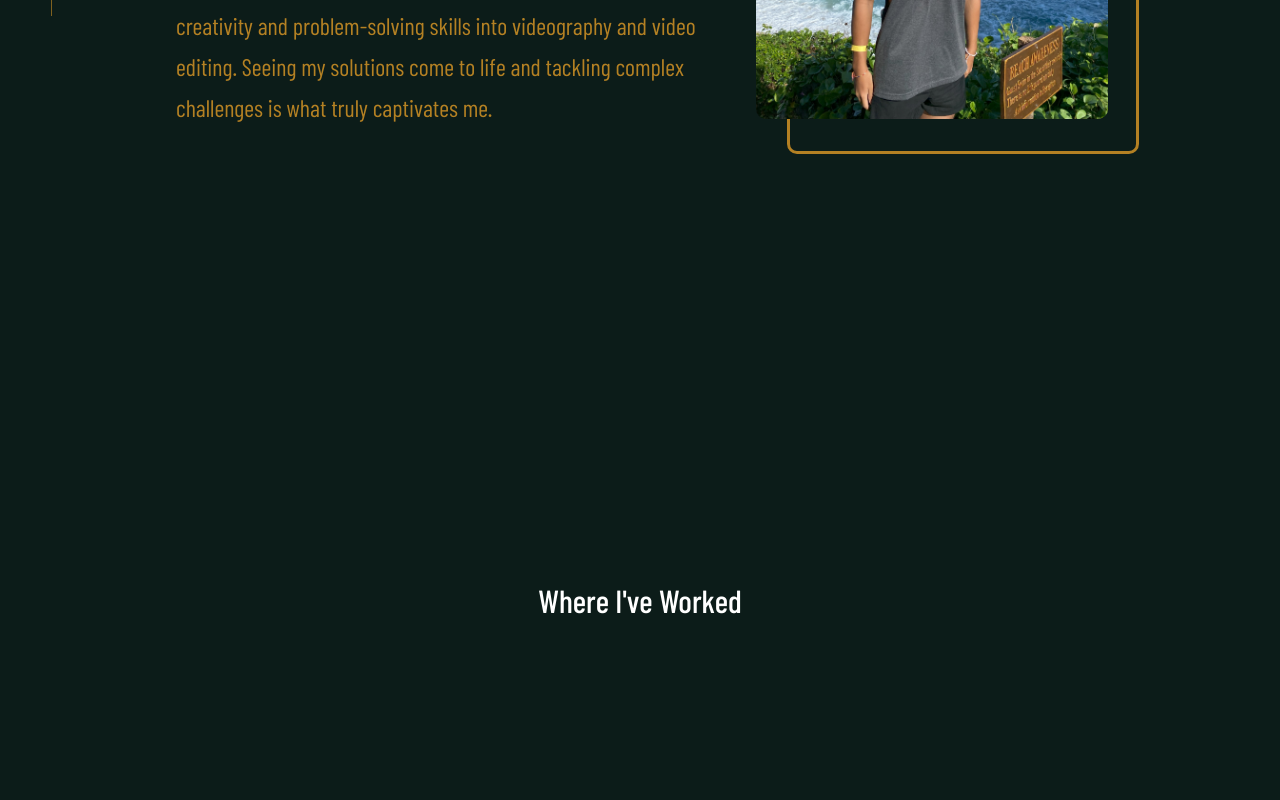
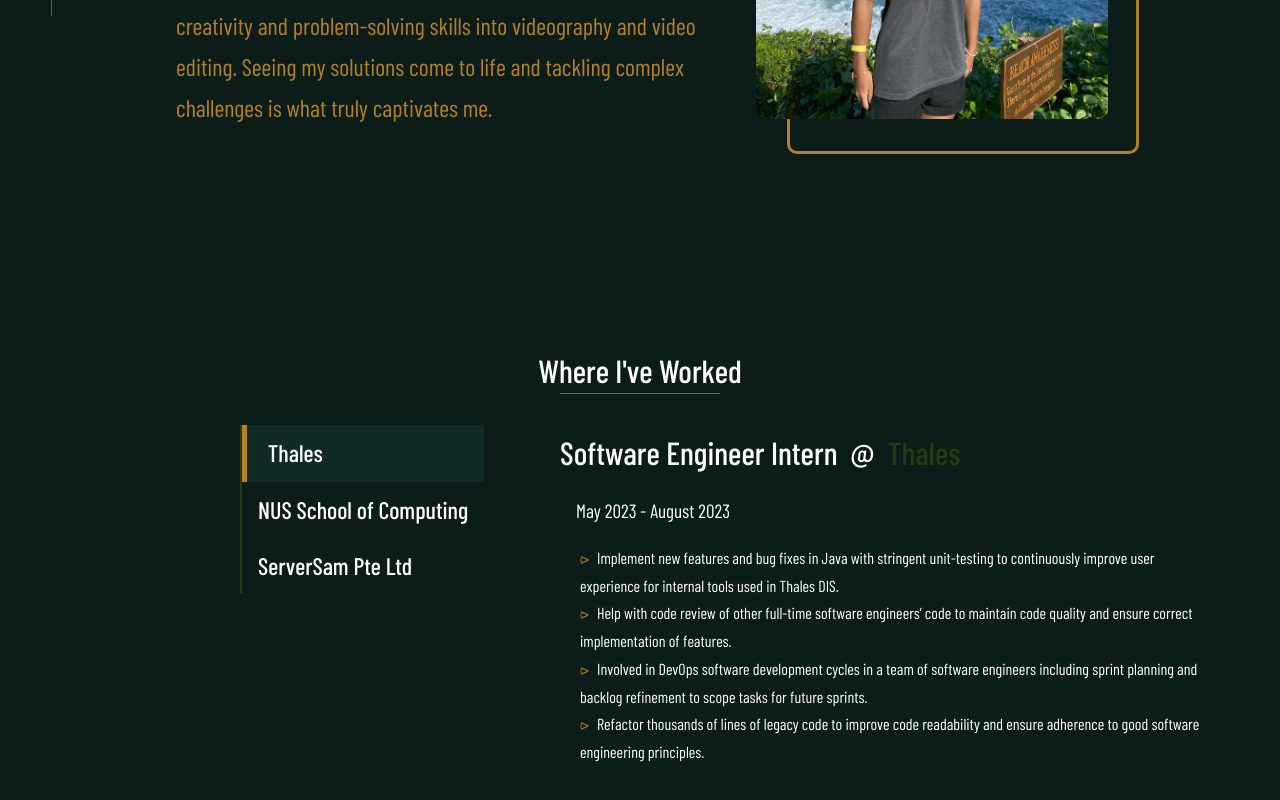
Before and after one commit to daytona65/portfolio, a React (Create React App) app: page / in a window 1280 px wide. Shown: the part 784-1584 px from the top of the page. Built offline with nearby package versions, Linux system fonts and the light colour scheme; a web font is replaced by a local one.

Commit message:
Add work experience functionality, not responsive yet

```diff
--- a/src/components/sections/Header/header.css
+++ b/src/components/sections/Header/header.css
@@ -16,6 +16,7 @@
     text-align: center;
     height: 100%;
     position: relative;
+    z-index: 5;
 }
 
 /* =================== CTA =======================*/
@@ -66,6 +67,17 @@
     font-size: 2rem;
     color: var(--color-white);
     font-weight: 500;
+}
+
+.biography__content h3::after {
+    content: '';
+    display: block;
+    width: 5rem;
+    height: 1px;
+    left: 26%;
+    top: 10%;
+    background: var(--color-light-transparent);
+    position: absolute;
 }
 
 .biography__content p {
--- a/src/components/sections/Work/work.css
+++ b/src/components/sections/Work/work.css
@@ -1,20 +1,144 @@
-.work {
-    position: relative;
-    padding-top: 7rem;
+.work__section {
     height: 100vh;
     margin-left: auto;
     margin-right: auto;
     max-width: 80rem;
+    flex-direction: column;
+    justify-content: center;
 }
 
-.work h3 {
-    text-align: center;
+.work__section h3 {
+    text-align: left;
     font-size: 2rem;
     color: var(--color-white);
     font-weight: 500;
 }
 
-.work p {
-    font-size: 1.5rem;
+.work__section h3::after {
+    content: '';
+    display: block;
+    width: 10rem;
+    height: 1px;
+    top: -10%;
+    background: var(--color-light-transparent);
+    position: absolute;
+}
+
+/* .work__section h3::after {
+    content: '';
+    width: 10rem;
+    height: 1px;
+    right: 0;
+    background: var(--color-light-transparent);
+    position: absolute;
+} */
+
+.job {
+    display: flex;
+    flex-direction: row;
+}
+
+.job__TabList {
+    display: flex;
+    width: 10.5rem;
+    height: 10.5rem;
+    flex-direction: column;
+    position: absolute;
+    list-style: none;
+    z-index: 3;
+    width: max-content;
+    border-left: 2px solid var(--color-primary);
+}
+
+.job__TabButton {
+    text-align: left;
+    padding: 0.5rem 1rem;
+    cursor:pointer;
+    transition: var(--transition1);
+}
+
+.job__TabButton_isActive {
+    text-align: left;
+    padding: 0.5rem 1.3rem;
+    cursor: pointer;
+    background-color: var(--color-bg-light);
+    border-left: 5px solid var(--color-light);
+    transition: var(--transition1);
+}
+
+.job__TabButton:hover {
+    background-color: var(--color-bg-light);
+}
+
+.job__Highlight {
+    position: absolute;
+    top: 0;
+    left: 0;
+    z-index: 10;
+    width: 2px;
+    height: var(--tab-height);
+    border-radius: var(--border-radius);
+    background: var(--green);
+    transform: translateY(calc(var(--activeTabId) * var(--tab-height)));
+    transition: transform 0.25s cubic-bezier(0.645, 0.045, 0.355, 1);
+    transition-delay: 0.1s;
+}
+
+.job__TabPanels {
+    margin-left: 10rem;
+    position: relative;
+    left: 20%;
+    width: 40rem;
+    height: 20rem;
+}
+
+.job__TabPanel {
+    width: 100%;
+    height: auto;
+}
+
+.range {
+    font-size: larger;
+}
+
+/* Panel Description */
+/* @font-face {
+font-family: 'YourCustomFont';
+src: url('your-custom-font.woff2') format('woff2'),
+        url('your-custom-font.woff') format('woff');
+} */
+
+ul {
+    list-style: none;
+    padding-left: 20px;
+}
+
+li::before {
+    content: "\2AA7"; /* Use the appropriate Unicode value for your font icon */
+    font-family: 'YourCustomFont';
     color: var(--color-light);
+    margin-right: 8px;
 }
+
+/*======================== Fade Transition ======================= */
+/* The starting state of the component before it enters */
+.fade-enter {
+    opacity: 0;
+}
+
+  /* The active state of the component while it is entering */
+.fade-enter-active {
+    opacity: 1;
+    transition: opacity 250ms;
+}
+
+  /* The starting state of the component before it exits */
+.fade-exit {
+    opacity: 1;
+}
+
+  /* The active state of the component while it is exiting */
+.fade-exit-active {
+    opacity: 0;
+    transition: opacity 250ms;
+}
--- a/src/components/sections/Work/work.jsx
+++ b/src/components/sections/Work/work.jsx
@@ -1,50 +1,121 @@
-import React from 'react';
+import React, { useState, useEffect, useRef  }from 'react';
+import { Marked } from 'marked';
+import ReactMarkdown from 'react-markdown';
 import './work.css';
-import { useState } from 'react';
-import styled from 'styled-components';
-
+import { CSSTransition } from 'react-transition-group';
+import styled, { ThemeProvider } from 'styled-components';
 
 const Work = () => {
-	const Thales = {
+	const jobData = [
+		{
 			title: 'Software Engineer Intern',
 			company: 'Thales',
 			location: 'Singapore',
 			range: 'May 2023 - August 2023',
 			url: 'https://www.linkedin.com/company/thales/mycompany/verification/',
-		description: `-	Implement new features and bug fixes in Java with stringent unit-testing to continuously improve user experience for internal tools used in Thales DIS.
-		-	Help with code review of other full-time software engineers’ code to maintain code quality and ensure correct implementation of features.
-		-	Involved in DevOps software development cycles in a team of software engineers including sprint planning and backlog refinement to scope tasks for future sprints.
-		-	Refactor thousands of lines of legacy code to improve code readability and ensure adherence to good software engineering principles.`,
-	};
+			description: [
+				"Implement new features and bug fixes in Java with stringent unit-testing to continuously improve user experience for internal tools used in Thales DIS.",
+				"Help with code review of other full-time software engineers’ code to maintain code quality and ensure correct implementation of features.",
+				"Involved in DevOps software development cycles in a team of software engineers including sprint planning and backlog refinement to scope tasks for future sprints.",
+				"Refactor thousands of lines of legacy code to improve code readability and ensure adherence to good software engineering principles.",
+			],
+		},
 
-	const Nus = {
+		{
 			title: 'Teaching Assistant',
 			company: 'NUS School of Computing',
 			location: 'Singapore',
 			range: 'January 2023 - April 2023',
 			url: 'https://nus.edu.sg/careers/teaching.html',
-		description: `- Taught two tutorial classes of a total of 23 students for CS2100 Computer Organisation, a course on the concepts of MIPS Architecture.
-		- Guided students through tutorials and assignments with a gamified learning system to make learning enjoyable
-		- Graded their assignments and projects while providing constructive feedback afterwards.`,
-	};
+			description: [
+				"Taught two tutorial classes of a total of 23 students for CS2100 Computer Organisation, a course on the concepts of MIPS Architecture",
+				"Guided students through tutorials and assignments with a gamified learning system to make learning enjoyable",
+				"Graded their assignments and projects while providing constructive feedback afterwards.",
+			],
+		},
 
-	const Sam = {
+		{
 			title: 'Junior Full Stack Developer',
 			company: 'ServerSam Pte Ltd',
 			location: 'Singapore',
 			range: 'May 2022 - July 2022',
 			url: 'https://www.linkedin.com/company/serversam-pte-ltd/',
-		description: `- Developed websites for e-commerce businesses on the ASP.NET framework with SQL Server Management studio databases in Javascript, C#, HTML, CSS
-		- Worked with other interns to implement features and resolve bug tickets.`,
-	};
+			description: [
+				"Developed websites for e-commerce businesses on the ASP.NET framework with SQL Server Management studio databases in Javascript, C#, HTML, CSS",
+				"Worked with other interns to implement features and resolve bug tickets.",
+			],
+		},
+	];
 
+	const [activeIndex, setActiveIndex] = useState(0);
+	const [tabFocus, setTabFocus] = useState(null);
+	const tabs = useRef([]);
+	const revealContainer = useRef(null);
 
-	const [activeTabId, setActiveTabId] = useState(3);
 	return (
-		<section className="work">
-            <h3>Where I've Worked</h3>
+		<section id="work" className="work__section">
+            <h3 className="work__header">Where I've Worked</h3>
+			&nbsp;&nbsp;&nbsp;&nbsp;
+			<div className="job">
+				<div className="job__TabList" role="tablist" aria-label="Job tabs">
+					{jobData.map((job, index) => {
+						const { company } = job;
+						return (
+							<div
+								className={activeIndex === index ? "job__TabButton_isActive" : "job__TabButton"}
+								key={index}
+								isActive={activeIndex === index}
+								onClick={() => setActiveIndex(index)}
+								ref={el => (tabs.current[index] = el)}
+								id={`tab-${index}`}
+								role="tab"
+								tabIndex={activeIndex === index ? '0' : '-1'}
+								aria-selected={activeIndex === index ? true : false}
+								aria-controls={`panel-${index}`}
+								>
+								<h2>{company}</h2>
+							</div>
+						);
+					})}
+					<div className="job__Highlight" style={{ 'activeTabId': activeIndex }}/>
+				</div>
 
+				<div className="job__TabPanels">
+					{jobData.map((job, index) => {
+						const { title, company, location, range, url, description } = job;
+						return (
+							<CSSTransition key={index} in={activeIndex === index} classNames="fade">
+								<div
+									className="job__TabPanel"
+									id={`panel-${index}`}
+									role="tabpanel"
+									tabIndex={activeIndex === index ? '0' : '-1'}
+									aria-labelledby={`tab-${index}`}
+									aria-hidden={activeIndex !== index}
+									hidden={activeIndex !== index}>
+									<h3>
+										<span>{title}</span>
+										<span className="company">
+											&nbsp; @ &nbsp;
+											<a href={url} className="inline-link">
+												{company}
+											</a>
+										</span>
+									</h3>
 
+									<p className="range">{range}</p>
+									<ul>
+										{description.map((point, index) => (
+											<li key={index}>{point}</li>
+										))}
+									</ul>
+								</div>
+
+							</CSSTransition>
+						);
+					})}
+				</div>
+			</div>
         </section>
 	);
 };
--- a/src/index.css
+++ b/src/index.css
@@ -12,6 +12,7 @@
 
 :root {
   --color-bg: #0c1c19;
+  --color-bg-light: rgb(17, 42, 37);
   --color-bg-variant: #424109;
   --color-primary: #4e6c0e62;
   --color-primary-variant: #18442a90;
```
Also changed, not shown: package.json (+10 -3 lines), src/components/sections/Header/biography.jsx (indentation only), 2 other files (tests, documents, lock files or other folders). Lines whose indentation alone changed are shown as unchanged.
